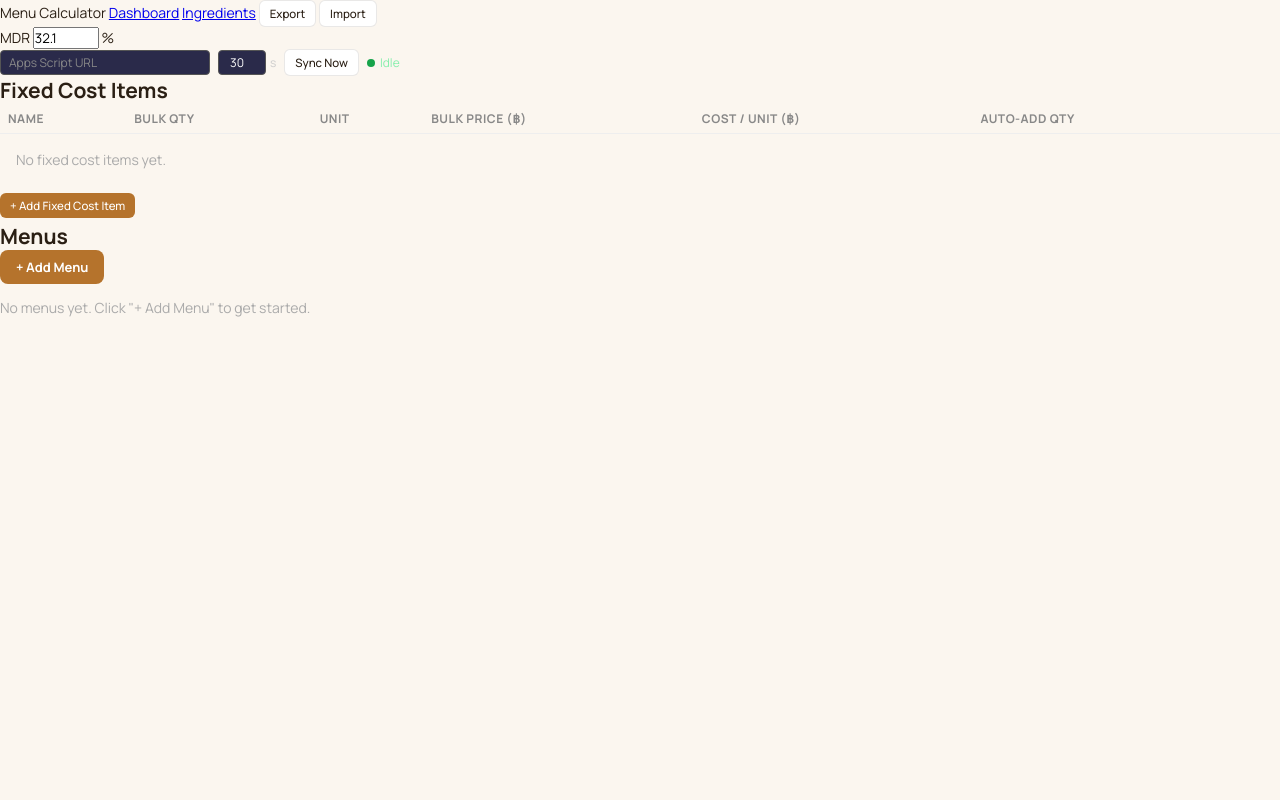
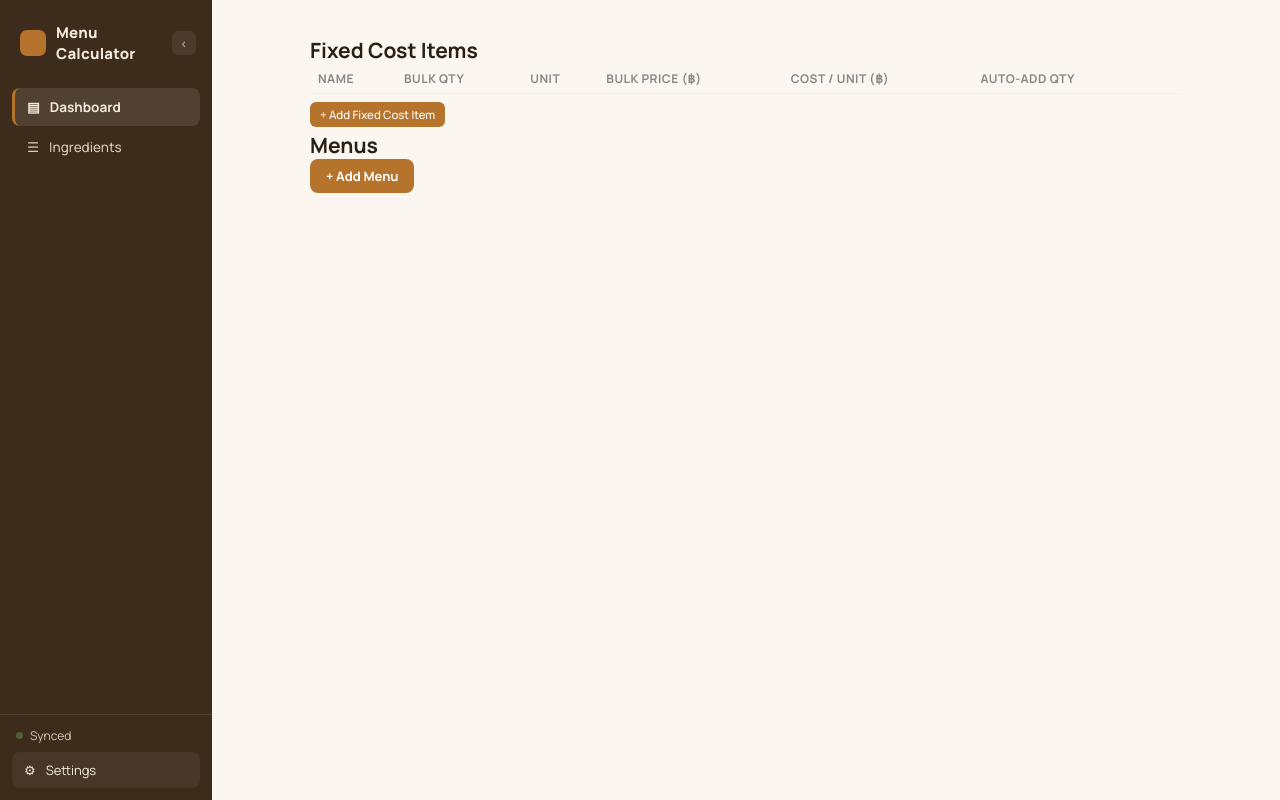
Before and after one commit to bakamitai456/menu-calculate, a website with bundled scripts: page index.html in a window 1280 px wide. Built offline with nearby package versions, Linux system fonts and the light colour scheme.

Commit message:
feat: replace top nav with sidebar shell on both pages

```diff
--- a/index.html
+++ b/index.html
@@ -7,28 +7,27 @@
   <link rel="stylesheet" href="style.css">
 </head>
 <body>
-  <nav>
-    <span class="brand">Menu Calculator</span>
-    <a href="index.html" class="active">Dashboard</a>
-    <a href="ingredients.html">Ingredients</a>
-    <button class="btn btn-ghost btn-sm" id="exportBtn">Export</button>
-    <button class="btn btn-ghost btn-sm" id="importBtn">Import</button>
-    <div class="mdr-control">
-      MDR <input type="number" id="mdrInput" min="0" max="100" step="0.1"> %
-    </div>
-    <div class="sync-control">
-      <input type="url" id="syncUrlInput" placeholder="Apps Script URL" title="Paste your Google Apps Script Web App URL here">
-      <div class="sync-rate-control" title="How often to sync with Google Sheets">
-        <input type="number" id="syncIntervalInput" min="3" step="1"> s
+  <div class="app-shell">
+    <div class="sidebar" id="sidebar">
+      <div class="sidebar-header">
+        <div class="sidebar-logo"></div>
+        <div class="sidebar-title">Menu Calculator</div>
+        <button class="sidebar-collapse-btn" id="sidebarToggleBtn" title="Collapse">‹</button>
       </div>
-      <button class="btn btn-ghost btn-sm" id="syncNowBtn">Sync Now</button>
-      <div class="sync-status" id="syncStatus" data-status="idle">
-        <span class="sync-dot"></span>
-        <span class="sync-status-text">Idle</span>
+      <div class="sidebar-nav">
+        <a href="index.html" class="sidebar-nav-item active"><span>▤</span><span class="nav-label">Dashboard</span></a>
+        <a href="ingredients.html" class="sidebar-nav-item"><span>☰</span><span class="nav-label">Ingredients</span></a>
+      </div>
+      <div class="sidebar-footer">
+        <div class="sidebar-sync-row">
+          <span class="sidebar-sync-dot" id="sidebarSyncDot" data-status="idle"></span>
+          <span class="nav-label">Synced</span>
+        </div>
+        <button class="sidebar-settings-btn" id="settingsOpenBtn"><span>⚙</span><span class="nav-label">Settings</span></button>
       </div>
     </div>
-  </nav>
-  <main>
+    <div class="main-content">
+      <div class="page-inner">
     <!-- FIXED COSTS SECTION -->
     <section>
       <h2>Fixed Cost Items</h2>
@@ -62,7 +61,9 @@
       </div>
       <div class="menu-grid" id="menuGrid"></div>
     </section>
-  </main>
+      </div>
+    </div>
+  </div>
 
   <!-- MENU MODAL -->
   <div class="modal-backdrop" id="menuModal">
```
Also changed, not shown: ingredients.html (+21 -20 lines).
